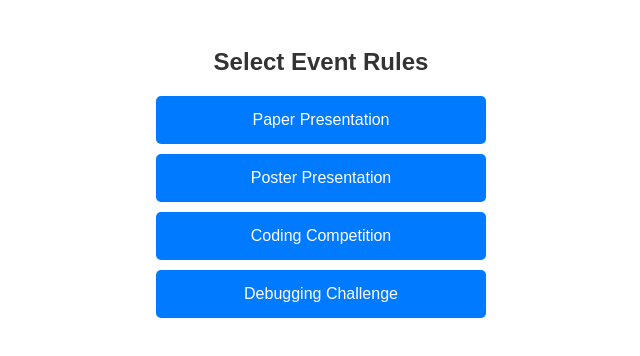
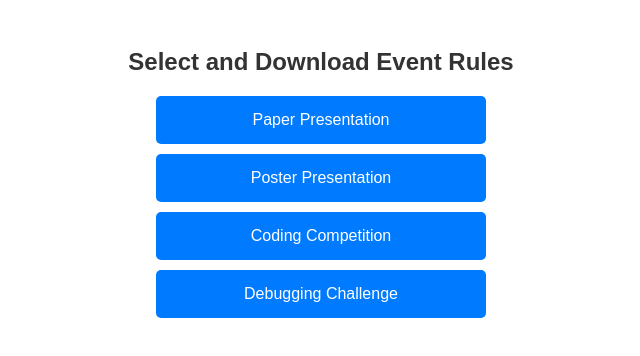
Before and after one commit to AKram-codes/Hand_magics, a plain HTML site: page index.html in a window 1280 px wide. Shown: the whole page, without its empty margins (319-959 px from the left). Drawn offline with Linux system fonts and the light colour scheme.

Commit message:
Update index.html

```diff
--- a/index.html
+++ b/index.html
@@ -13,7 +13,7 @@
     </style>
 </head>
 <body>
-    <h2>Select Event Rules</h2>
+    <h2>Select and Download Event Rules</h2>
     <a class="btn" href="Paper_Presentation_Rules.pdf" download>Paper Presentation</a>
     <a class="btn" href="poster_rules.pdf" download>Poster Presentation</a>
     <a class="btn" href="coding_rules.pdf" download>Coding Competition</a>
```
